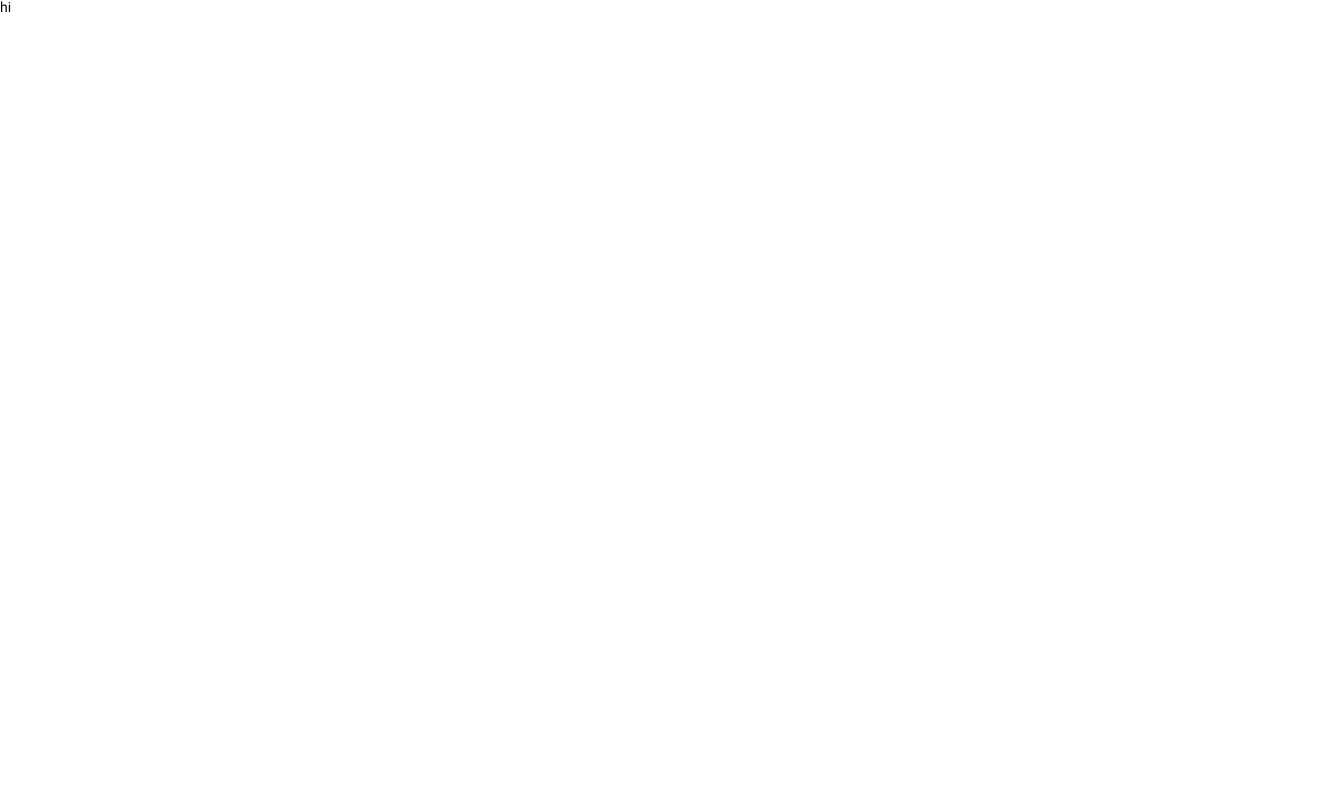
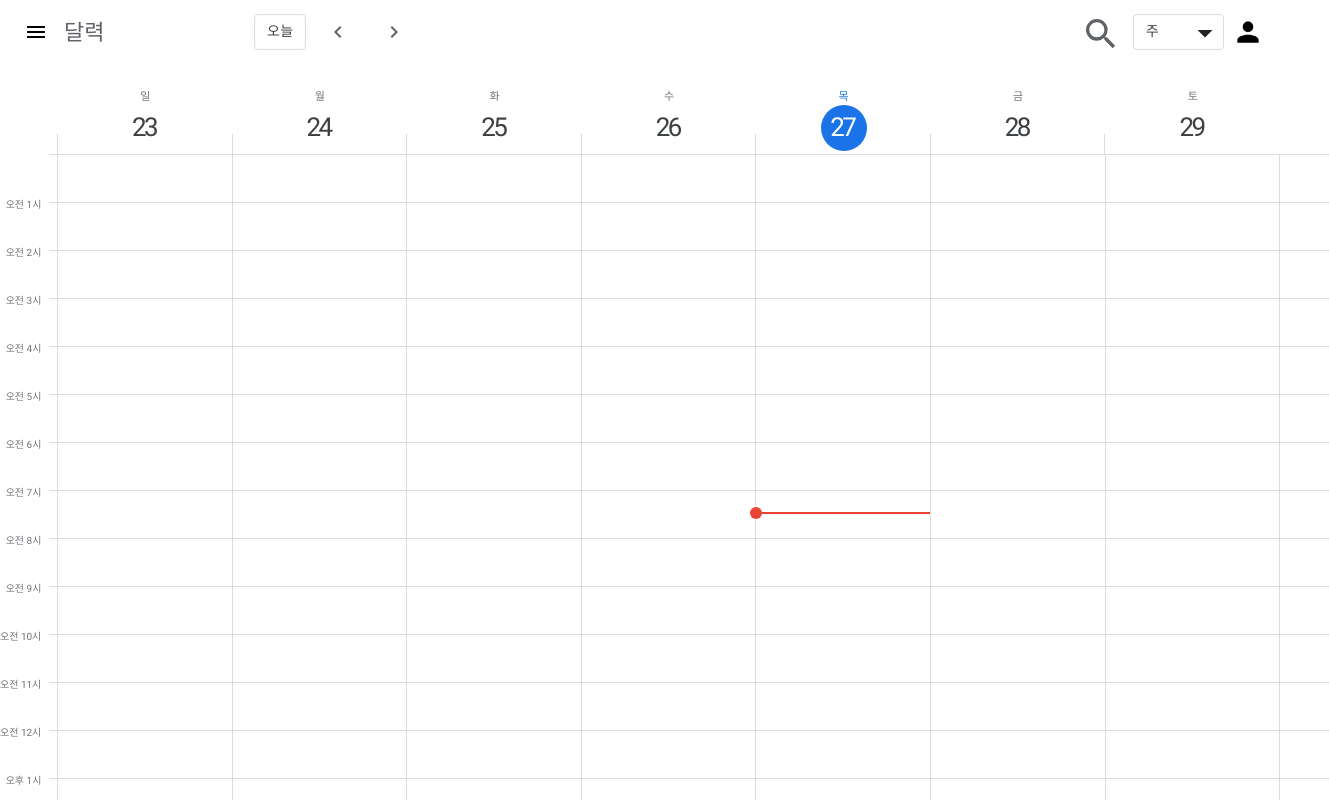
Before and after one commit to codestates/dalyuck-client-, a React (Create React App) app: page / in a window 1280 px wide. Shown: the top 800 px of the page, 1329 px wide, since content can reach past the window. Built offline with nearby package versions, Linux system fonts and the light colour scheme.

Commit message:
✨ navigate calender weekly

```diff
--- a/src/App.tsx
+++ b/src/App.tsx
@@ -1,14 +1,11 @@
 import React from 'react';
 import './App.css';
-
+import Main from './pages/Main';
+import './style/Main.scss';
 
 function App() {
   return (
-    <div>
-      <div>
-        hi
-      </div>
-    </div>
+    <Main/>
   );
 }
 
--- a/src/actions/index.ts
+++ b/src/actions/index.ts
@@ -4,6 +4,10 @@ export const SIGN_IN = "SIGN_IN" as const;
 export const SIGN_OUT = "SIGN_OUT" as const;
 export const USER_INFO = "USER_INFO" as const;
 export const GET_GOOGLE_TOKEN = "GET_GOOGLE_TOKEN" as const;
+
+// Date Action
+export const SET_BASEDATE = "SET_BASEDATE" as const;
+
 
 export type Action =
   | ReturnType<typeof signIn>
@@ -57,3 +61,12 @@ export const getGoogleToken = (data: string) => {
     },
   };
 };
+
+export const setBaseDate= (baseDate:string) => {
+  return {
+    type: SET_BASEDATE,
+    payload: {
+      baseDate
+    },
+  };
+};
--- a/src/components/Day.tsx
+++ b/src/components/Day.tsx
@@ -10,7 +10,6 @@ const timeToPixel = (time:DateTime):number=>{
 }
 
 const Redline = ({height}:any)=>{
-  console.log(height)
   return (
     <div>
       <div className = "tody-time-line" style ={{top: height + 'px'}}/>
--- a/src/components/MainCalendarDayWeek.tsx
+++ b/src/components/MainCalendarDayWeek.tsx
@@ -1,7 +1,10 @@
 import DayWeekHead from './DayWeekHead';
 import BackgroundGrid from './BackgroundGrid';
+import { useSelector } from 'react-redux';
+import { RootState } from '../reducers/index';
 import {DateTime} from 'luxon';
-import React from 'react';
+
+const MainCalendarDayWeek = () => {
 
     interface DayInfoHead {
         yoil:string;
@@ -9,16 +12,17 @@ interface DayInfoHead {
     }
 
     const yoilArr = ['월','화','수','목','금','토','일'];
-const now = DateTime.now()
-const startOfWeek = now.startOf('week').minus({day:1})   // 이번주 시작 일요일 날짜
+    const {base} = useSelector( (state:RootState) => state.dateReducer)
+    const baseDate = DateTime.fromISO(base.baseDate)
+    const startOfWeek = baseDate.startOf('week').minus({day:1})   // 배이스 기준날의 시작 날짜 디폴트값은 오늘
     const dayInfoArr:DayInfoHead[] = [];
+
 
     for(let i = 0 ; i<7 ; i++){                // 주의 첫 날을 기준으로 요일 정보를 가진 배열을 만든다. ex) [{'일',16},{'월',17},{'화',18}...]
         let weekinfo = startOfWeek.plus({day:i})
         dayInfoArr.push({yoil:yoilArr[weekinfo.weekday-1], day: weekinfo.day})
     }
 
-const MainCalendarDayWeek = () => {
     return(
         <div>
             <DayWeekHead info={dayInfoArr}/>
--- a/src/components/Nav.tsx
+++ b/src/components/Nav.tsx
@@ -1,4 +1,25 @@
+import { useSelector, useDispatch } from 'react-redux'
+import { RootState } from '../reducers/index';
+import { setBaseDate } from "../actions/index";
+import { DateTime } from 'luxon';
+
 const Nav = () => {
+
+  const {base} = useSelector((state:RootState) => state.dateReducer);
+  const dispatch = useDispatch();
+
+  const todayHandler = () => {
+    const baseDate:string = DateTime.now().toISO()
+    dispatch(setBaseDate(baseDate))
+  }
+  const prevHandler = () => {
+    const baseDate:string = DateTime.fromISO(base.baseDate).minus({week:1}).toISO()
+    dispatch(setBaseDate(baseDate))
+  }
+  const nextHandler = () => {
+    const baseDate:string = DateTime.fromISO(base.baseDate).plus({week:1}).toISO()
+    dispatch(setBaseDate(baseDate))
+  }
     return(
         <div className="nav">
         <div className="nav-con">
@@ -20,9 +41,9 @@ const Nav = () => {
                 {/* 위치 버튼 3개 */}
                 <div className="navigator">
                   <div className="today-btn">
-                    <span className="today-btn-span">오늘</span>
+                    <span className="today-btn-span" onClick={() => { todayHandler()}}>오늘</span>
                   </div>
-                  <div className="previous-btn">
+                  <div className="previous-btn" onClick={() => { prevHandler()} }>
                     <div className="pre-next-btn-con">
                       <svg focusable="false" viewBox="0 0 24 24">
                         <path
@@ -32,7 +53,7 @@ const Nav = () => {
                       </svg>
                     </div>
                   </div>
-                  <div className="next-btn">
+                  <div className="next-btn" onClick={() => { nextHandler() }}>
                     <div className="pre-next-btn-con">
                       <svg focusable="false" viewBox="0 0 24 24">
                         <path
--- /dev/null
+++ b/src/pages/Main.tsx
@@ -0,0 +1,13 @@
+import MainCalenderDayWeek from "../components/MainCalendarDayWeek";
+import Nav from '../components/Nav';
+
+const Main = ()=>{
+    return(
+        <div className="main">
+            <Nav/>
+            <MainCalenderDayWeek/>
+        </div>
+    )
+};
+
+export default Main;
--- a/src/pages/Mainpage.tsx
+++ /dev/null
@@ -1,3 +0,0 @@
-const a = 1;
-
-export default a;
--- /dev/null
+++ b/src/reducers/DateReducer.ts
@@ -0,0 +1,18 @@
+import {
+    SET_BASEDATE,
+  } from "../actions/index";
+  import { initialDate } from "./InitialState";
+
+  const dateReducer = (state = initialDate, action:{type:string;payload:{baseDate:string}}) => {
+    switch (action.type) {
+      case SET_BASEDATE:
+        return Object.assign({}, state, {
+          ...state,
+          base: {...action.payload}
+        });
+      default:
+        return state;
+    }
+  };
+
+  export default dateReducer;
--- a/src/reducers/InitialState.ts
+++ b/src/reducers/InitialState.ts
@@ -1,3 +1,5 @@
+import { DateTime } from 'luxon';
+
 export type State = {
   user: {};
 
@@ -83,3 +85,11 @@ export const initialState: State = {
     },
   ],
 };
+
+const today = DateTime.now().toISO()
+export const initialDate = {
+  "base" :{
+    "baseDate": today,
+    "basePeriod": 'week',
+  }
+}
--- a/src/reducers/index.ts
+++ b/src/reducers/index.ts
@@ -2,15 +2,17 @@ import { combineReducers } from "redux";
 import { persistReducer } from "redux-persist";
 import storage from "redux-persist/lib/storage/session";
 import userReducer from "./UserReducer";
+import dateReducer from "./DateReducer";
 
 const persistConfig = {
   key: "root",
   storage: storage,
-  whitelist: ["userReducer"],
+  whitelist: ["userReducer","dateReducer"],
 };
 
 const rootReducer = combineReducers({
   userReducer,
+  dateReducer
 });
 
 export default persistReducer(persistConfig, rootReducer);
```
Lines whose indentation alone changed are shown as unchanged.
